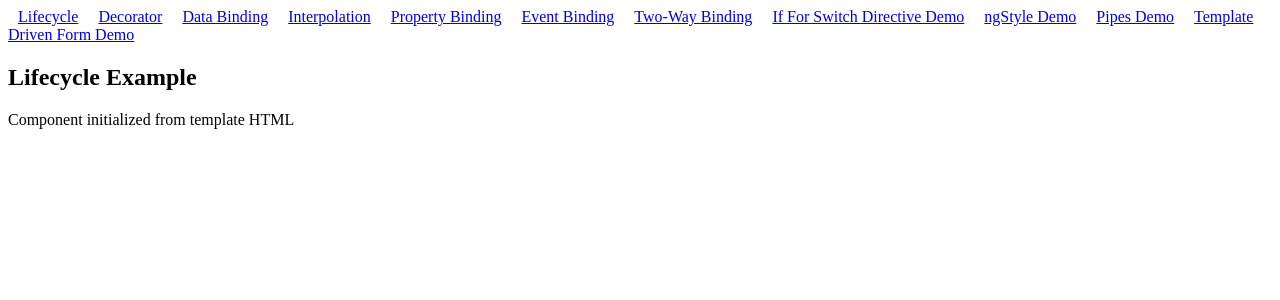
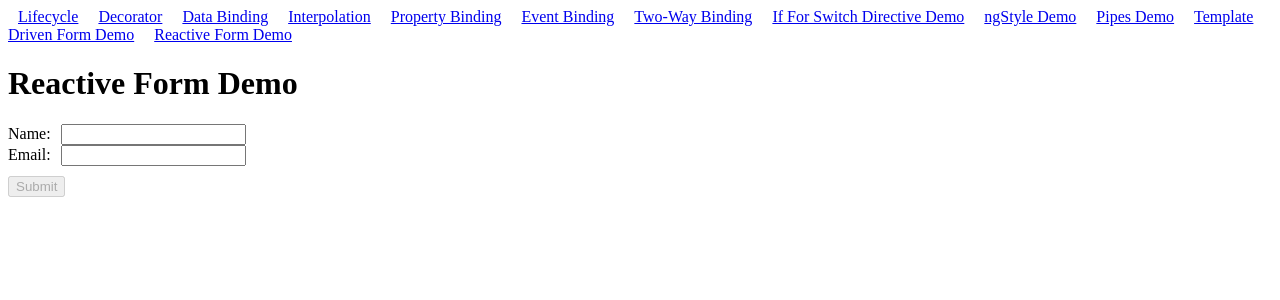
Before and after one commit to Jac3ie/Frontend-TechStack-Learning, an Angular app in the folder angular-coursera-demo/: page /reactive-form in a window 1280 px wide. Shown: the top 300 px of the page. Built offline with nearby package versions, Linux system fonts and the light colour scheme.

Commit message:
Added demo about reactive form and use AI to generate general flow of doing so, refined on the demo. More readable when comming back later.

```diff
--- a/angular-coursera-demo/src/app/app.html
+++ b/angular-coursera-demo/src/app/app.html
@@ -10,6 +10,7 @@
   <a routerLink="/ng-style-demo" routerLinkActive="active">ngStyle Demo</a>
   <a routerLink="/pipes" routerLinkActive="active">Pipes Demo</a>
   <a routerLink="/template-driven-form" routerLinkActive="active">Template Driven Form Demo</a>
+  <a routerLink="/reactive-form" routerLinkActive="active">Reactive Form Demo</a>
 </nav>
 
 <router-outlet></router-outlet>
--- a/angular-coursera-demo/src/app/app.routes.ts
+++ b/angular-coursera-demo/src/app/app.routes.ts
@@ -10,6 +10,7 @@ import { IfForSwitch } from './if-for-switch/if-for-switch';
 import { NgStyleDemo } from './ng-style-demo/ng-style-demo';
 import { Pipes } from './pipes/pipes';
 import { TemplateDrivenForm } from './template-driven-form/template-driven-form';
+import { ReactiveForm } from './reactive-form/reactive-form';
 
 export const routes: Routes = [
     { path: '', redirectTo: 'lifecycle', pathMatch: 'full'}, // default go to lifecycle
@@ -24,5 +25,6 @@ export const routes: Routes = [
     { path: 'ng-style-demo', component: NgStyleDemo},
     { path: 'pipes', component: Pipes},
     { path: 'template-driven-form', component: TemplateDrivenForm},
+    { path: 'reactive-form', component: ReactiveForm},
     { path: '**', component: Lifecycle},
 ];
--- /dev/null
+++ b/angular-coursera-demo/src/app/reactive-form/reactive-form.css
@@ -0,0 +1,11 @@
+small {
+    margin-left: 10px;
+}
+
+input {
+    margin-left: 10px;
+}
+
+button {
+    margin-top: 10px;
+}
--- /dev/null
+++ b/angular-coursera-demo/src/app/reactive-form/reactive-form.html
@@ -0,0 +1,30 @@
+<h1>Reactive Form Demo</h1>
+
+<form [formGroup]="myForm" (ngSubmit)="onSubmit()">
+  <div>
+    <label for="name">Name:</label>
+    <input id="name" type="text" formControlName="name" />
+
+    <!-- Show errors only after user touched the field (or after submit markAllAsTouched()) -->
+    @if (f['name'].touched && f['name'].invalid) {
+      <small>Please enter your name.</small>
+    }
+  </div>
+
+  <div>
+    <label for="email">Email:</label>
+    <input id="email" type="email" formControlName="email" />
+
+    @if (f['email'].touched && f['email'].invalid) {
+      @if (f['email'].errors?.['required']) {
+        <small>Email is required.</small>
+      }
+      @if (f['email'].errors?.['email']) {
+        <small>Email format is invalid.</small>
+      }
+    }
+  </div>
+
+  <!-- valid/invalid are computed from your validators -->
+  <button type="submit" [disabled]="myForm.invalid">Submit</button>
+</form>
--- /dev/null
+++ b/angular-coursera-demo/src/app/reactive-form/reactive-form.ts
@@ -0,0 +1,60 @@
+import { Component, OnInit } from '@angular/core';
+import { FormBuilder, FormGroup, ReactiveFormsModule, Validators } from '@angular/forms';
+
+@Component({
+  selector: 'app-reactive-form',
+  standalone: true,
+  // ✅ Reactive forms only need ReactiveFormsModule here
+  imports: [ReactiveFormsModule],
+  templateUrl: './reactive-form.html',
+  styleUrl: './reactive-form.css',
+})
+
+/**
+ *
+  • 1) Import ReactiveFormsModule (standalone component: put it in imports: []).
+	•	2) Build a FormGroup in TypeScript (often with FormBuilder).
+	•	3) Bind the <form> with [formGroup]="myForm".
+	•	4) Bind each input with formControlName="..." (must match keys in fb.group({...})).
+	•	5) Validate with Validators.* and check state using:
+	•	control.valid / control.invalid
+	•	control.touched / control.dirty
+	•	control.errors
+	•	6) Submit using (ngSubmit)="onSubmit()", read values from this.myForm.value.
+ */
+
+export class ReactiveForm implements OnInit {
+  // The "model" of the form lives in TypeScript (FormGroup + FormControls)
+  myForm!: FormGroup;
+
+  constructor(private fb: FormBuilder) {}
+
+  ngOnInit(): void {
+    // ✅ Build the form structure + validators in TS
+    this.myForm = this.fb.group({
+      name: ['', Validators.required],
+      email: ['', [Validators.required, Validators.email]],
+    });
+  }
+
+  // Convenience getter to keep template readable (myForm.controls['name'] → f['name'])
+  get f() {
+    return this.myForm.controls;
+  }
+
+  onSubmit(): void {
+    // ngSubmit only fires when form submission happens (button type="submit", Enter, etc.)
+    if (this.myForm.invalid) {
+      // Optional: mark all as touched so errors show immediately
+      this.myForm.markAllAsTouched();
+      return;
+    }
+
+    // ✅ Form values are here
+    console.log('Submitted data:', this.myForm.value);
+    alert(`Form Submitted!\nName=${this.myForm.value.name}\nEmail=${this.myForm.value.email}`);
+
+    // Optional: reset to empty and clear validation states
+    this.myForm.reset();
+  }
+}
```
Also changed, not shown: 1 other file (tests, documents, lock files or other folders).
